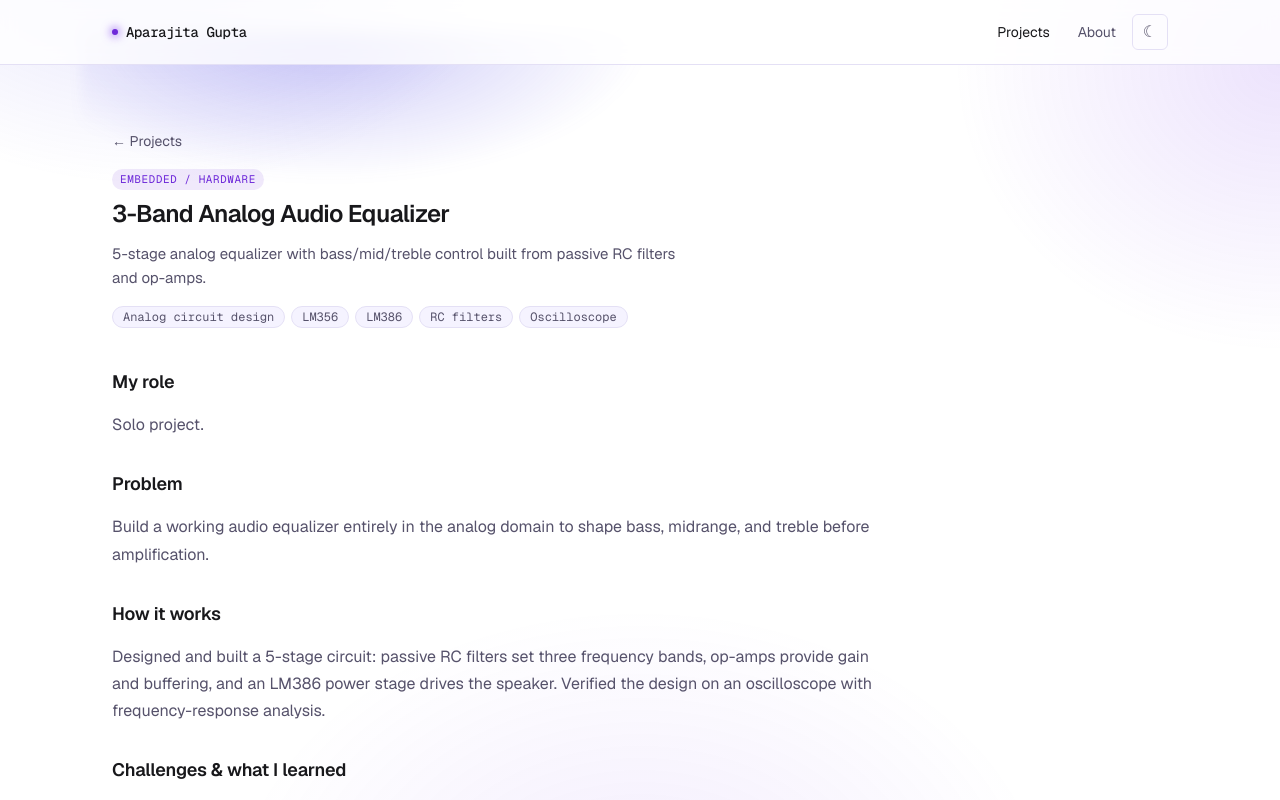
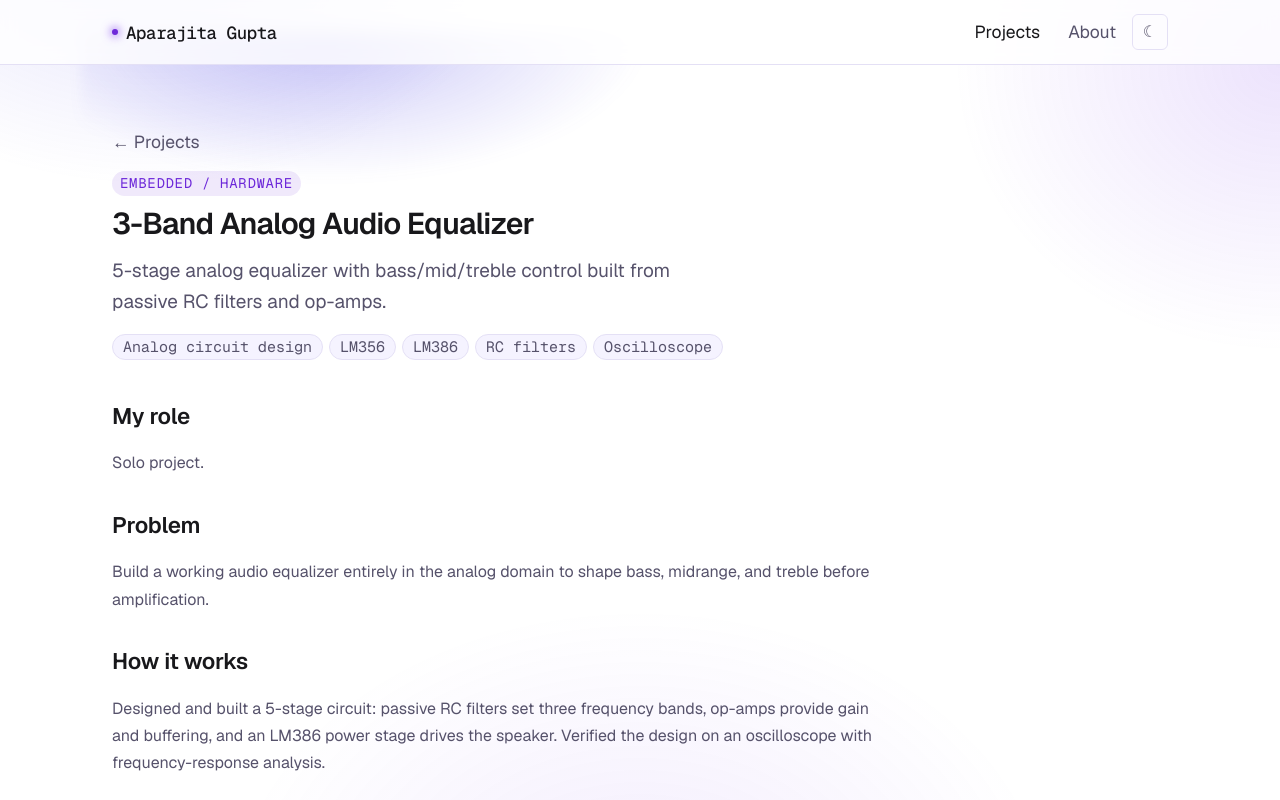
Before and after one commit to aparajita-gupta/aparajita-website, a Next.js app: page /projects/3-band-analog-audio-equalizer in a window 1280 px wide. Shown: the top 800 px of the page. Built offline with nearby package versions, Linux system fonts and the light colour scheme.

Commit message:
Increase site-wide font size by 25%

```diff
--- a/app/about/page.tsx
+++ b/app/about/page.tsx
@@ -30,7 +30,7 @@ export default function AboutPage() {
           />
         </div>
 
-        <div className="prose max-w-2xl text-[15px]">
+        <div className="prose max-w-2xl text-[19px]">
           {/* TODO: make this sound like you — the facts are from your resume. */}
           <p>
             I&apos;m a computer engineering student at {site.education.school},
--- a/app/globals.css
+++ b/app/globals.css
@@ -7,6 +7,17 @@
 @theme {
   --font-sans: var(--font-geist-sans), ui-sans-serif, system-ui, sans-serif;
   --font-mono: var(--font-geist-mono), ui-monospace, SFMono-Regular, monospace;
+
+  /* Site-wide type scale bumped 25% over Tailwind's defaults (spacing/sizing
+     tokens are untouched, so only text grows, not layout). */
+  --text-xs: 0.9375rem; /* 15px, was 12px */
+  --text-sm: 1.09375rem; /* 17.5px, was 14px */
+  --text-base: 1.25rem; /* 20px, was 16px */
+  --text-lg: 1.40625rem; /* 22.5px, was 18px */
+  --text-xl: 1.5625rem; /* 25px, was 20px */
+  --text-2xl: 1.875rem; /* 30px, was 24px */
+  --text-3xl: 2.34375rem; /* 37.5px, was 30px */
+  --text-4xl: 2.8125rem; /* 45px, was 36px */
 }
 
 :root {
@@ -156,7 +167,7 @@
   border: 1px solid var(--border);
   background: rgb(var(--glow) / 0.07);
   padding: 0.3rem 0.85rem 0.3rem 0.7rem;
-  font-size: 0.7rem;
+  font-size: 0.875rem; /* 25% up from 0.7rem */
   font-weight: 600;
   letter-spacing: 0.06em;
   text-transform: uppercase;
@@ -194,7 +205,7 @@
   width: 2.25rem;
   flex-shrink: 0;
   border-radius: 0.65rem;
-  font-size: 1.05rem;
+  font-size: 1.3125rem; /* 25% up from 1.05rem */
   background: linear-gradient(135deg, rgb(var(--glow-2) / 0.18), rgb(var(--glow) / 0.22));
   border: 1px solid rgb(var(--glow) / 0.3);
 }
@@ -204,7 +215,7 @@
   margin-top: 1rem;
 }
 .prose h2 {
-  font-size: 1.125rem;
+  font-size: 1.40625rem; /* 25% up from 1.125rem */
   font-weight: 600;
   margin-top: 2rem;
   letter-spacing: -0.01em;
--- a/app/projects/[slug]/page.tsx
+++ b/app/projects/[slug]/page.tsx
@@ -51,7 +51,7 @@ export default async function ProjectPage(
           {project.category.map((c) => (
             <span
               key={c}
-              className="rounded-full bg-accent/10 px-2 py-0.5 font-mono text-[11px] uppercase tracking-wider text-accent"
+              className="rounded-full bg-accent/10 px-2 py-0.5 font-mono text-[14px] uppercase tracking-wider text-accent"
             >
               {categoryLabels[c]}
             </span>
@@ -60,7 +60,7 @@ export default async function ProjectPage(
         <h1 className="mt-2 text-2xl font-semibold tracking-tight">
           {project.title}
         </h1>
-        <p className="mt-3 max-w-xl text-[15px] leading-relaxed text-fg-muted">
+        <p className="mt-3 max-w-xl text-[19px] leading-relaxed text-fg-muted">
           {project.summary}
         </p>
 
--- a/components/project-card.tsx
+++ b/components/project-card.tsx
@@ -25,7 +25,7 @@ export function ProjectCard({ project }: { project: Project }) {
         {project.category.map((c) => (
           <span
             key={c}
-            className="rounded-full bg-accent/10 px-2 py-0.5 font-mono text-[11px] uppercase tracking-wider text-accent"
+            className="rounded-full bg-accent/10 px-2 py-0.5 font-mono text-[14px] uppercase tracking-wider text-accent"
           >
             {categoryLabels[c]}
           </span>
```
